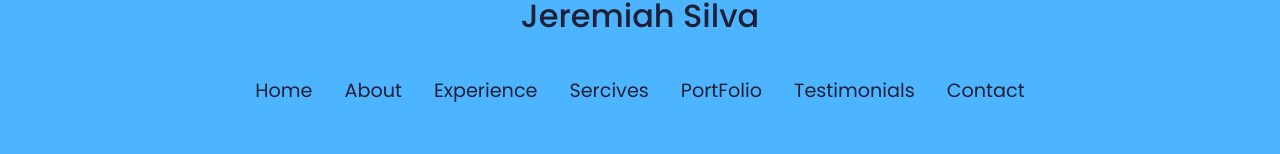
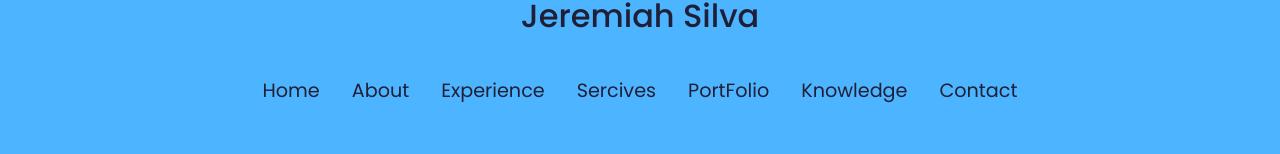
Before and after one commit to Jeremiah-Silva/jeremiah--portfolio, a React (Create React App) app: page / in a window 1280 px wide. Shown: the part 6507-6661 px from the top of the page. Built offline with nearby package versions, Linux system fonts and the light colour scheme.

Commit message:
Updated File

```diff
--- a/src/components/footer/Footer.jsx
+++ b/src/components/footer/Footer.jsx
@@ -14,7 +14,7 @@
           <li><a href="#experience">Experience</a></li>
           <li><a href="#services">Sercives</a></li>
           <li><a href="#portfolio">PortFolio</a></li>
-          <li><a href="#testimonials">Testimonials</a></li>
+          <li><a href="#knowledge1">Knowledge</a></li>
           <li><a href="#contact">Contact</a></li>
         </ul>
 
```
